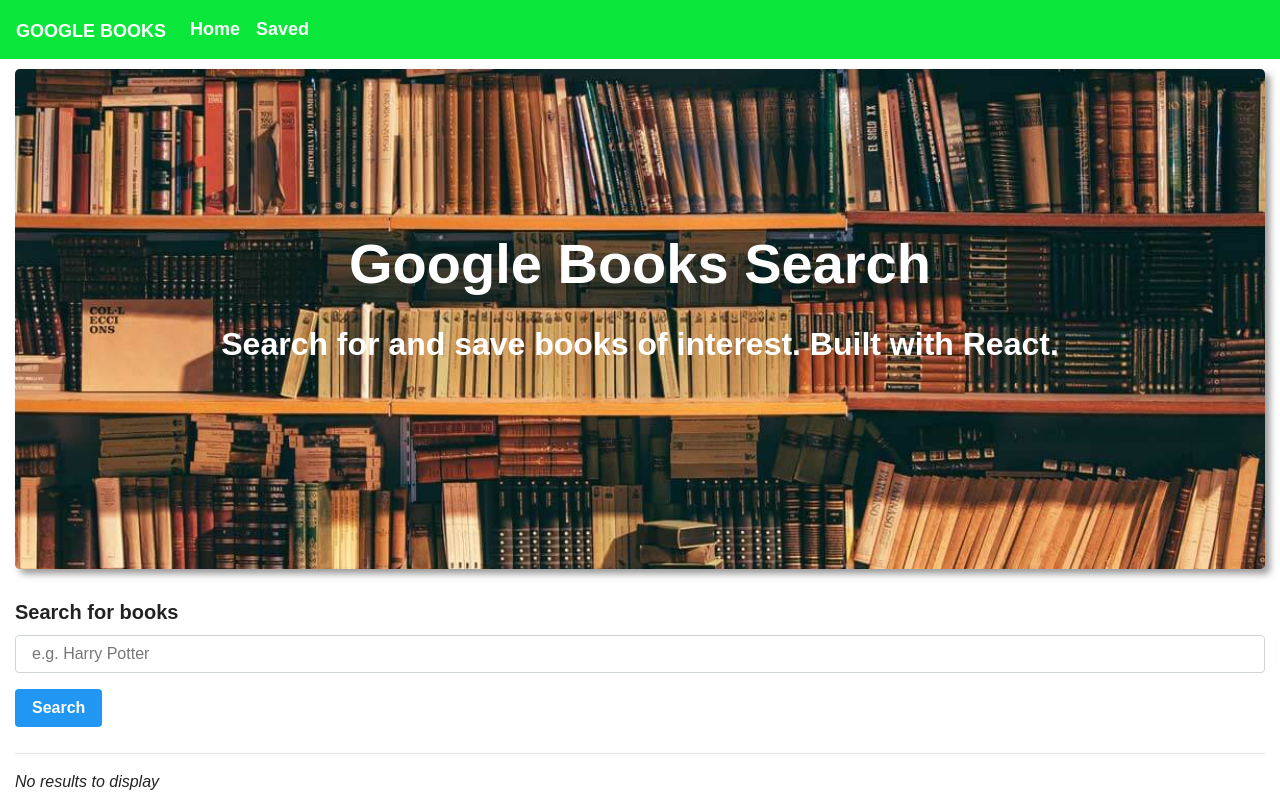
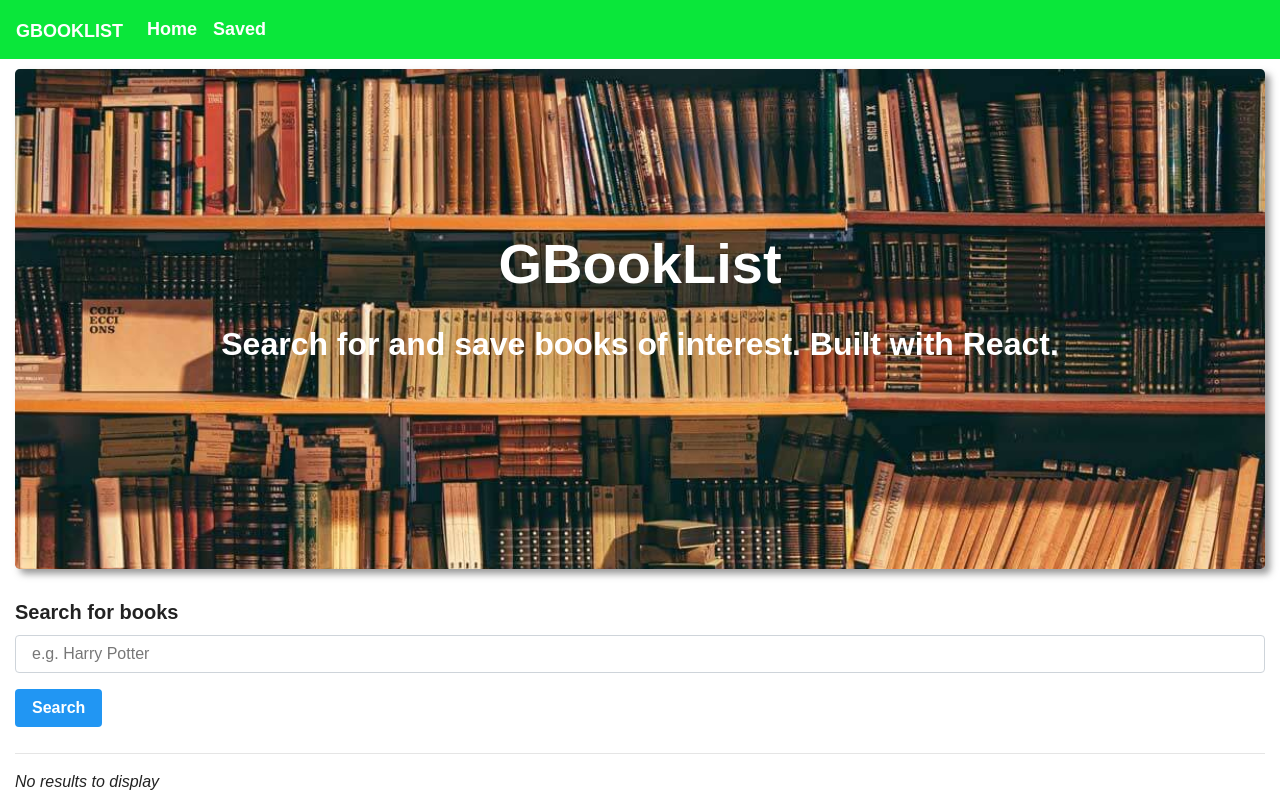
Before and after one commit to EvanChu34/GBookList, a React (Create React App) app in the folder client/: page / in a window 1280 px wide. Built offline with nearby package versions, Linux system fonts and the light colour scheme; a web font is replaced by a local one.

Commit message:
Updated the banners and README

```diff
--- a/client/src/components/Jumbotron/Jumbotron.js
+++ b/client/src/components/Jumbotron/Jumbotron.js
@@ -5,7 +5,7 @@ function Jumbotron() {
     return (
         <div>
             <div className="jumbotron">
-                <h1 className="display-4 text-center myText">Google Books Search</h1>
+                <h1 className="display-4 text-center myText">GBookList</h1>
                 <br></br>
                 <h2 className="text-center myText">Search for and save books of interest. Built with React.</h2>
             </div>
--- a/client/src/components/Nav/Nav.js
+++ b/client/src/components/Nav/Nav.js
@@ -6,7 +6,7 @@ function Nav() {
     return (
         <div>
             <nav className="navbar navbar-expand-lg navbar-dark">
-                <Link className="navbar-brand" to="/">Google Books</Link>
+                <Link className="navbar-brand" to="/">GBookList</Link>
                 <button className="navbar-toggler" type="button" data-toggle="collapse" data-target="#navbarNav" aria-controls="navbarNav" aria-expanded="false" aria-label="Toggle navigation">
                     <span className="navbar-toggler-icon"></span>
                 </button>
--- a/client/src/pages/Saved.js
+++ b/client/src/pages/Saved.js
@@ -1,4 +1,3 @@
-
 import React, { Component } from 'react'
 import { Container } from "../components/Grid/Grid";
 import Nav from "../components/Nav/Nav";
```
Also changed, not shown: 1 other file (tests, documents, lock files or other folders).
